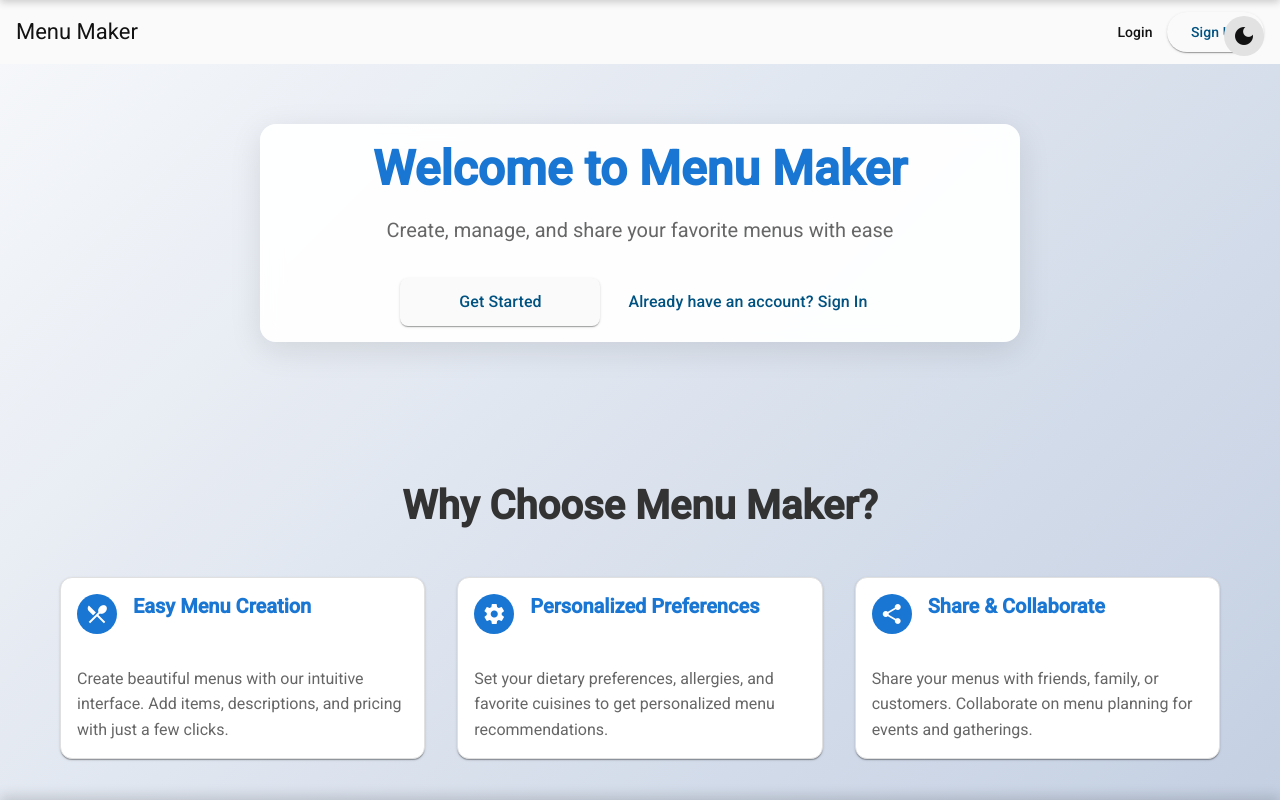
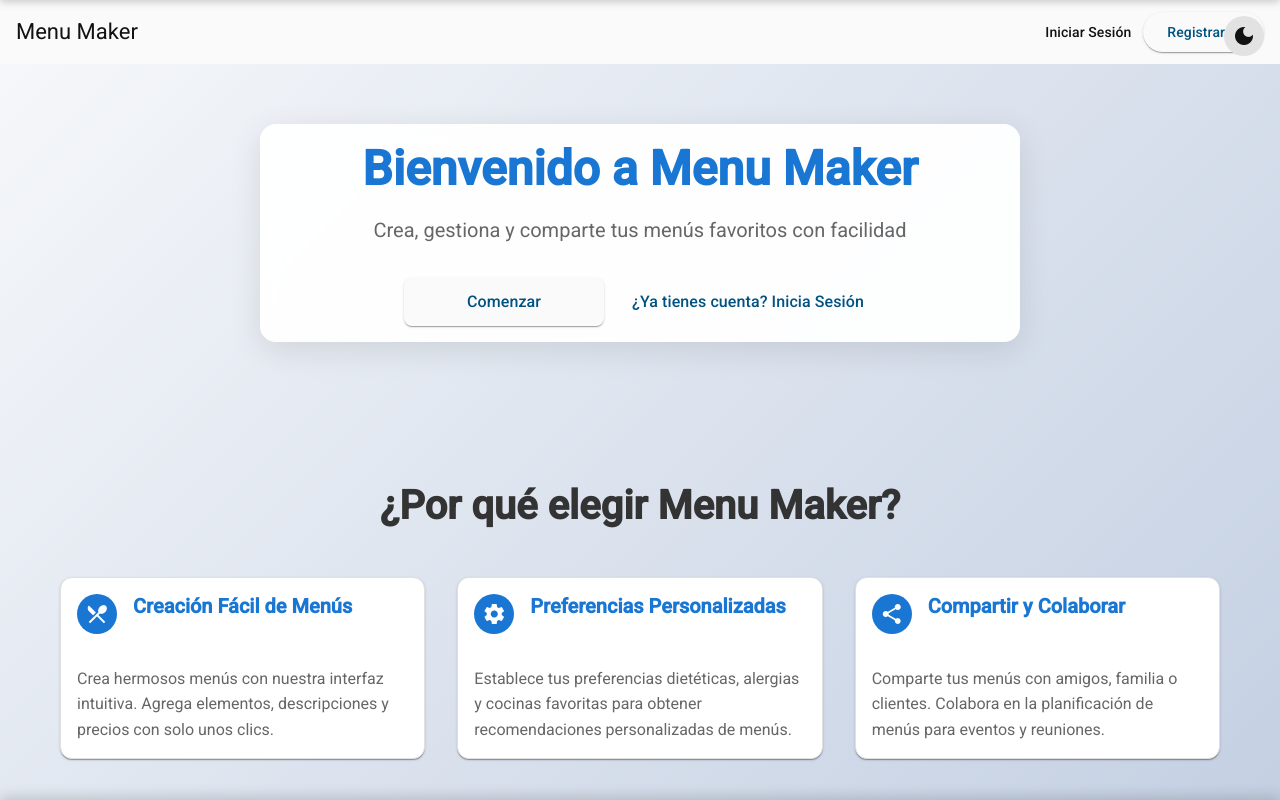
Before and after one commit to gastoncarriquiry/menu-maker, an Angular app in the folder frontend/: page / in a window 1280 px wide. Built offline with nearby package versions, Linux system fonts and the light colour scheme; no server answers.

Commit message:
feat: localize application to Spanish with updated titles, labels, and messages across various components

```diff
--- a/frontend/src/app/app.routes.ts
+++ b/frontend/src/app/app.routes.ts
@@ -22,7 +22,7 @@ export const routes: Routes = [
     path: 'register',
     component: RegisterComponent,
     canActivate: [guestGuard],
-    title: 'Register - Menu Maker',
+    title: 'Registro - Menu Maker',
   },
 
   // Protected routes (require authentication)
--- a/frontend/src/app/components/dashboard/dashboard.html
+++ b/frontend/src/app/components/dashboard/dashboard.html
@@ -1,9 +1,9 @@
 <mat-toolbar color="primary">
-  <span>Menu Maker Dashboard</span>
+  <span>Panel de Control Menu Maker</span>
   <span class="spacer"></span>
   <ng-container *ngIf="currentUser$ | async as user">
-    <span class="user-info">Welcome, {{ user.firstName }}!</span>
-    <button mat-icon-button (click)="logout()" aria-label="Logout">
+    <span class="user-info">¡Bienvenido, {{ user.firstName }}!</span>
+    <button mat-icon-button (click)="logout()" aria-label="Cerrar Sesión">
       <mat-icon>logout</mat-icon>
     </button>
   </ng-container>
@@ -12,38 +12,38 @@
 <div class="dashboard-container">
   <mat-card class="welcome-card">
     <mat-card-header>
-      <mat-card-title>Welcome to Menu Maker</mat-card-title>
+      <mat-card-title>Bienvenido a Menu Maker</mat-card-title>
     </mat-card-header>
     <mat-card-content>
-      <p>You have successfully logged in to Menu Maker!</p>
+      <p>¡Has iniciado sesión exitosamente en Menu Maker!</p>
       <p>
-        This is your dashboard where you can manage your menus and preferences.
+        Este es tu panel de control donde puedes gestionar tus menús y preferencias.
       </p>
     </mat-card-content>
     <mat-card-actions>
-      <button mat-raised-button color="primary">Create New Menu</button>
-      <button mat-button>View My Menus</button>
+      <button mat-raised-button color="primary">Crear Nuevo Menú</button>
+      <button mat-button>Ver Mis Menús</button>
     </mat-card-actions>
   </mat-card>
 
   <div class="quick-actions">
     <mat-card class="action-card">
       <mat-card-header>
-        <mat-card-title>Quick Actions</mat-card-title>
+        <mat-card-title>Acciones Rápidas</mat-card-title>
       </mat-card-header>
       <mat-card-content>
         <div class="action-buttons">
           <button mat-raised-button color="accent">
             <mat-icon>restaurant_menu</mat-icon>
-            Browse Menus
+            Explorar Menús
           </button>
           <button mat-raised-button color="accent">
             <mat-icon>settings</mat-icon>
-            Preferences
+            Preferencias
           </button>
           <button mat-raised-button color="accent">
             <mat-icon>account_circle</mat-icon>
-            Profile
+            Perfil
           </button>
         </div>
       </mat-card-content>
--- a/frontend/src/app/components/home/home.html
+++ b/frontend/src/app/components/home/home.html
@@ -1,9 +1,9 @@
 <mat-toolbar color="primary">
   <span>Menu Maker</span>
   <span class="spacer"></span>
-  <button mat-button (click)="navigateToLogin()">Login</button>
+  <button mat-button (click)="navigateToLogin()">Iniciar Sesión</button>
   <button mat-raised-button color="accent" (click)="navigateToRegister()">
-    Sign Up
+    Registrarse
   </button>
 </mat-toolbar>
 
@@ -12,9 +12,9 @@
     <mat-card class="hero-card">
       <mat-card-content>
         <div class="hero-content">
-          <h1>Welcome to Menu Maker</h1>
+          <h1>Bienvenido a Menu Maker</h1>
           <p class="hero-subtitle">
-            Create, manage, and share your favorite menus with ease
+            Crea, gestiona y comparte tus menús favoritos con facilidad
           </p>
           <div class="hero-actions">
             <button
@@ -23,10 +23,10 @@
               size="large"
               (click)="navigateToRegister()"
             >
-              Get Started
+              Comenzar
             </button>
             <button mat-button size="large" (click)="navigateToLogin()">
-              Already have an account? Sign In
+              ¿Ya tienes cuenta? Inicia Sesión
             </button>
           </div>
         </div>
@@ -35,17 +35,17 @@
   </div>
 
   <div class="features-section">
-    <h2>Why Choose Menu Maker?</h2>
+    <h2>¿Por qué elegir Menu Maker?</h2>
     <div class="features-grid">
       <mat-card class="feature-card">
         <mat-card-header>
           <mat-icon mat-card-avatar>restaurant_menu</mat-icon>
-          <mat-card-title>Easy Menu Creation</mat-card-title>
+          <mat-card-title>Creación Fácil de Menús</mat-card-title>
         </mat-card-header>
         <mat-card-content>
           <p>
-            Create beautiful menus with our intuitive interface. Add items,
-            descriptions, and pricing with just a few clicks.
+            Crea hermosos menús con nuestra interfaz intuitiva. Agrega elementos,
+            descripciones y precios con solo unos clics.
           </p>
         </mat-card-content>
       </mat-card>
@@ -53,12 +53,12 @@
       <mat-card class="feature-card">
         <mat-card-header>
           <mat-icon mat-card-avatar>settings</mat-icon>
-          <mat-card-title>Personalized Preferences</mat-card-title>
+          <mat-card-title>Preferencias Personalizadas</mat-card-title>
         </mat-card-header>
         <mat-card-content>
           <p>
-            Set your dietary preferences, allergies, and favorite cuisines to
-            get personalized menu recommendations.
+            Establece tus preferencias dietéticas, alergias y cocinas favoritas para
+            obtener recomendaciones personalizadas de menús.
           </p>
         </mat-card-content>
       </mat-card>
@@ -66,12 +66,12 @@
       <mat-card class="feature-card">
         <mat-card-header>
           <mat-icon mat-card-avatar>share</mat-icon>
-          <mat-card-title>Share & Collaborate</mat-card-title>
+          <mat-card-title>Compartir y Colaborar</mat-card-title>
         </mat-card-header>
         <mat-card-content>
           <p>
-            Share your menus with friends, family, or customers. Collaborate on
-            menu planning for events and gatherings.
+            Comparte tus menús con amigos, familia o clientes. Colabora en la
+            planificación de menús para eventos y reuniones.
           </p>
         </mat-card-content>
       </mat-card>
--- a/frontend/src/app/pages/login/login.html
+++ b/frontend/src/app/pages/login/login.html
@@ -1,13 +1,13 @@
 <div class="login-container">
   <mat-card class="login-card">
     <mat-card-header>
-      <mat-card-title>Login to Menu Maker</mat-card-title>
+      <mat-card-title>Iniciar Sesión en Menu Maker</mat-card-title>
     </mat-card-header>
 
     <mat-card-content>
       <form [formGroup]="loginForm" (ngSubmit)="onSubmit()">
         <mat-form-field appearance="outline" class="full-width">
-          <mat-label>Email</mat-label>
+          <mat-label>Correo Electrónico</mat-label>
           <input
             matInput
             formControlName="email"
@@ -16,12 +16,12 @@
             [class.error]="isFieldInvalid('email')"
           />
           @if (isFieldInvalid('email')) {
-            <mat-error>Email is required</mat-error>
+            <mat-error>El correo electrónico es requerido</mat-error>
           }
         </mat-form-field>
 
         <mat-form-field appearance="outline" class="full-width">
-          <mat-label>Password</mat-label>
+          <mat-label>Contraseña</mat-label>
           <input
             matInput
             formControlName="password"
@@ -30,7 +30,7 @@
             [class.error]="isFieldInvalid('password')"
           />
           @if (isFieldInvalid('password')) {
-            <mat-error>Password is required</mat-error>
+            <mat-error>La contraseña es requerida</mat-error>
           }
         </mat-form-field>
 
@@ -45,7 +45,7 @@
             @if (isLoading()) {
               <mat-spinner diameter="20"></mat-spinner>
             } @else {
-              Login
+              Iniciar Sesión
             }
           </button>
         </div>
@@ -54,8 +54,8 @@
 
     <mat-card-actions>
       <p class="register-link">
-        Don't have an account?
-        <a (click)="goToRegister()" class="link">Register here</a>
+        ¿No tienes una cuenta?
+        <a (click)="goToRegister()" class="link">Regístrate aquí</a>
       </p>
     </mat-card-actions>
   </mat-card>
--- a/frontend/src/app/pages/login/login.ts
+++ b/frontend/src/app/pages/login/login.ts
@@ -58,7 +58,7 @@ export class LoginComponent {
       this.auth.login(this.loginForm.value).subscribe({
         next: (response) => {
           this.isLoading.set(false);
-          this.snackBar.open('Login successful!', 'Close', {
+          this.snackBar.open('¡Inicio de sesión exitoso!', 'Cerrar', {
             duration: 3000,
             horizontalPosition: 'center',
             verticalPosition: 'top',
@@ -69,8 +69,8 @@ export class LoginComponent {
         error: (error) => {
           this.isLoading.set(false);
           this.snackBar.open(
-            error.message ?? 'Login failed. Please try again.',
-            'Close',
+            error.message ?? 'Error de inicio de sesión. Por favor intenta de nuevo.',
+            'Cerrar',
             {
               duration: 5000,
               horizontalPosition: 'center',
--- a/frontend/src/app/pages/register/register.html
+++ b/frontend/src/app/pages/register/register.html
@@ -1,13 +1,13 @@
 <div class="register-container">
   <mat-card class="register-card">
     <mat-card-header>
-      <mat-card-title>Create Your Menu Maker Account</mat-card-title>
+      <mat-card-title>Crea Tu Cuenta de Menu Maker</mat-card-title>
     </mat-card-header>
 
     <mat-card-content>
       <form [formGroup]="registerForm" (ngSubmit)="onSubmit()">
         <mat-form-field appearance="outline" class="full-width">
-          <mat-label>First Name</mat-label>
+          <mat-label>Nombre</mat-label>
           <input
             matInput
             formControlName="firstName"
@@ -16,12 +16,12 @@
             [class.error]="isFieldInvalid('firstName')"
           />
           @if (isFieldInvalid('firstName')) {
-            <mat-error>First name is required</mat-error>
+            <mat-error>El nombre es requerido</mat-error>
           }
         </mat-form-field>
 
         <mat-form-field appearance="outline" class="full-width">
-          <mat-label>Email</mat-label>
+          <mat-label>Correo Electrónico</mat-label>
           <input
             matInput
             formControlName="email"
@@ -30,15 +30,15 @@
             [class.error]="isFieldInvalid('email')"
           />
           @if (getFieldError('email') === 'required') {
-            <mat-error>Email is required</mat-error>
+            <mat-error>El correo electrónico es requerido</mat-error>
           }
           @if (getFieldError('email') === 'email') {
-            <mat-error>Please enter a valid email address</mat-error>
+            <mat-error>Por favor ingresa un correo electrónico válido</mat-error>
           }
         </mat-form-field>
 
         <mat-form-field appearance="outline" class="full-width">
-          <mat-label>Password</mat-label>
+          <mat-label>Contraseña</mat-label>
           <input
             matInput
             formControlName="password"
@@ -47,15 +47,15 @@
             [class.error]="isFieldInvalid('password')"
           />
           @if (getFieldError('password') === 'required') {
-            <mat-error>Password is required</mat-error>
+            <mat-error>La contraseña es requerida</mat-error>
           }
           @if (getFieldError('password') === 'minlength') {
-            <mat-error>Password must be at least 8 characters long</mat-error>
+            <mat-error>La contraseña debe tener al menos 8 caracteres</mat-error>
           }
         </mat-form-field>
 
         <mat-form-field appearance="outline" class="full-width">
-          <mat-label>Confirm Password</mat-label>
+          <mat-label>Confirmar Contraseña</mat-label>
           <input
             matInput
             formControlName="confirmPassword"
@@ -66,10 +66,10 @@
             "
           />
           @if (isFieldInvalid('confirmPassword')) {
-            <mat-error>Please confirm your password</mat-error>
+            <mat-error>Por favor confirma tu contraseña</mat-error>
           }
           @if (hasPasswordMismatch()) {
-            <mat-error>Passwords do not match</mat-error>
+            <mat-error>Las contraseñas no coinciden</mat-error>
           }
         </mat-form-field>
 
@@ -84,7 +84,7 @@
             @if (isLoading()) {
               <mat-spinner diameter="20"></mat-spinner>
             } @else {
-              Create Account
+              Crear Cuenta
             }
           </button>
         </div>
@@ -93,8 +93,8 @@
 
     <mat-card-actions>
       <p class="login-link">
-        Already have an account?
-        <a (click)="goToLogin()" class="link">Login here</a>
+        ¿Ya tienes una cuenta?
+        <a (click)="goToLogin()" class="link">Inicia sesión aquí</a>
       </p>
     </mat-card-actions>
   </mat-card>
--- a/frontend/src/app/pages/register/register.ts
+++ b/frontend/src/app/pages/register/register.ts
@@ -89,7 +89,7 @@ export class RegisterComponent {
       this.auth.register(registerData).subscribe({
         next: (response) => {
           this.isLoading.set(false);
-          this.snackBar.open('Account created successfully!', 'Close', {
+          this.snackBar.open('¡Cuenta creada exitosamente!', 'Cerrar', {
             duration: 3000,
             horizontalPosition: 'center',
             verticalPosition: 'top',
@@ -100,8 +100,8 @@ export class RegisterComponent {
         error: (error) => {
           this.isLoading.set(false);
           this.snackBar.open(
-            error.message ?? 'Registration failed. Please try again.',
-            'Close',
+            error.message ?? 'Error de registro. Por favor intenta de nuevo.',
+            'Cerrar',
             {
               duration: 5000,
               horizontalPosition: 'center',
--- a/frontend/src/index.html
+++ b/frontend/src/index.html
@@ -1,8 +1,8 @@
 <!doctype html>
-<html lang="en">
+<html lang="es">
 <head>
   <meta charset="utf-8">
-  <title>Frontend</title>
+  <title>Menu Maker</title>
   <base href="/">
   <meta name="viewport" content="width=device-width, initial-scale=1">
   <link rel="icon" type="image/x-icon" href="favicon.ico">
@@ -12,6 +12,6 @@
 </head>
 <body class="mat-typography">
   <app-root></app-root>
-  <noscript>Please enable JavaScript to continue using this application.</noscript>
+  <noscript>Por favor habilita JavaScript para continuar usando esta aplicación.</noscript>
 </body>
 </html>
```
